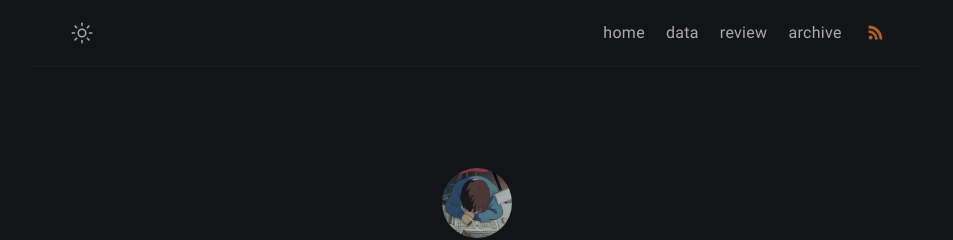
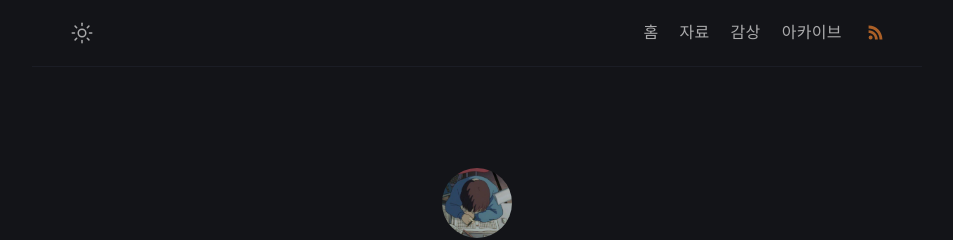
Before and after one commit to iwdstry/yeieje, a Jekyll site: the page built from index.md, in a window 1280 px wide. Shown: the top 240 px of the page, without its empty margins (163-1116 px from the left). Built offline with Jekyll 4.4.1, drawn with Linux system fonts in a browser that asks for light colours.

Commit message:
Update menus.yml

```diff
--- a/_data/menus.yml
+++ b/_data/menus.yml
@@ -1,16 +1,16 @@
-- title: home
+- title: 홈
   url: "https://iwdstry.github.io/yeieje"
   external: false
 
-- title: data
+- title: 자료
   url: /yeieje/data/
   external: false
 
-- title: review
+- title: 감상
   url: /yeieje/review/
   external: false
 
-- title: archive
+- title: 아카이브
   url: /yeieje/archive/
   external: false
 
```
